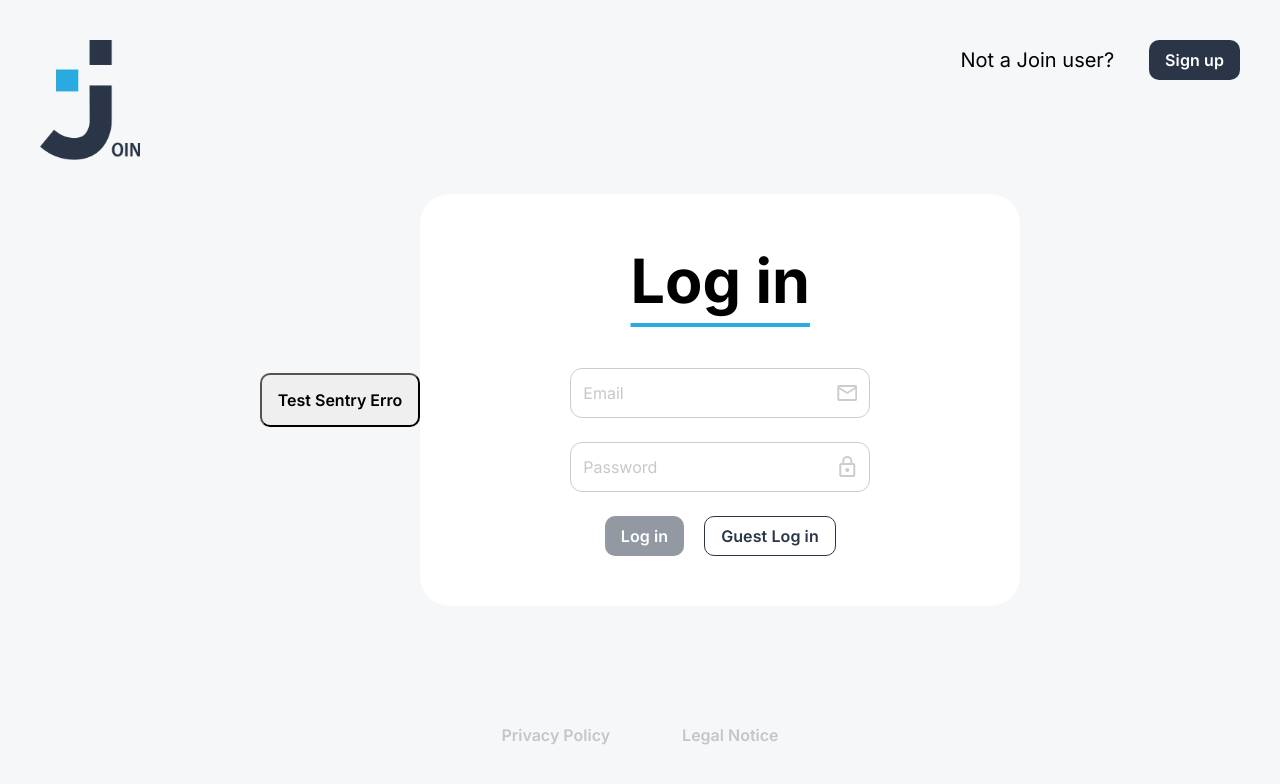
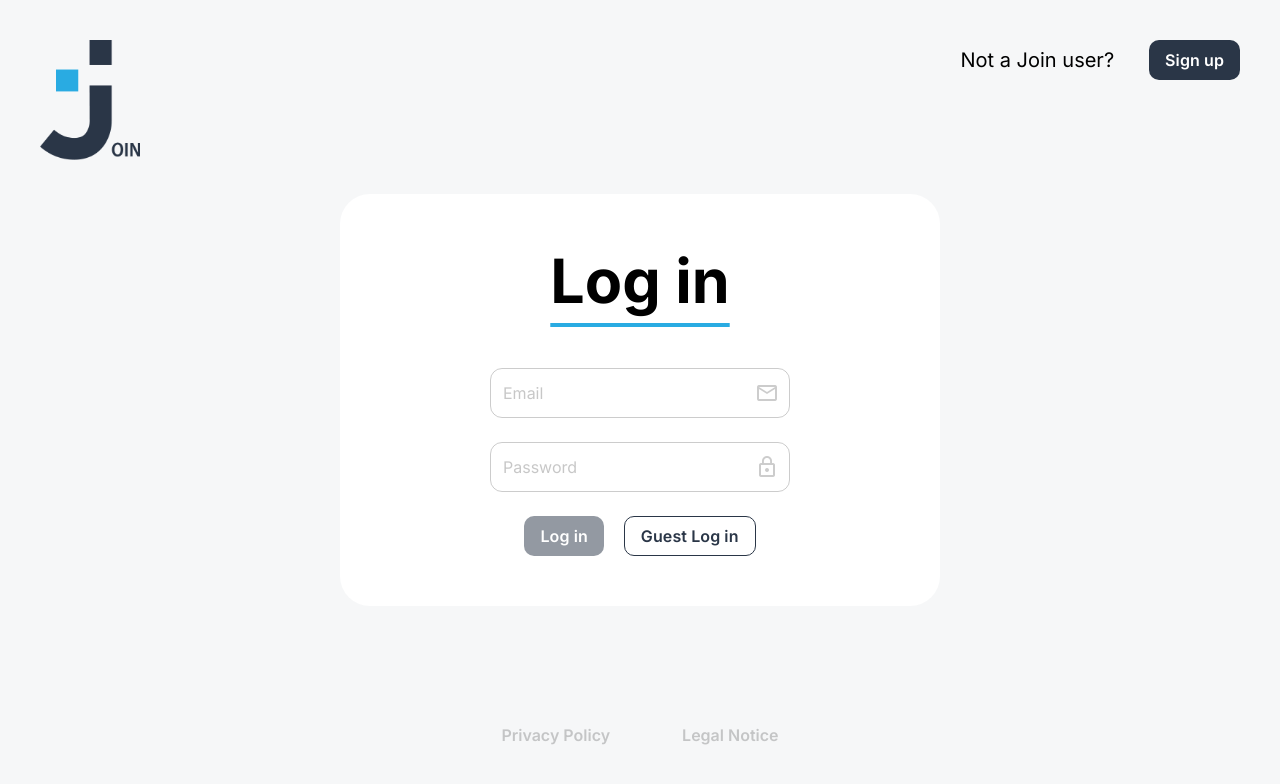
Before and after one commit to AlbinSchmid/Join-Frontend, an Angular app: page / in a window 1280 px wide. Shown: the top 784 px of the page. Built offline with nearby package versions, Linux system fonts and the light colour scheme.

Commit message:
now Sentry is working

```diff
--- a/src/app/log-in/log-in.component.html
+++ b/src/app/log-in/log-in.component.html
@@ -1,5 +1,4 @@
 <section>
-    <button (click)="throwTestError()">Test Sentry Erro</button>
     <div class="logo-background" [ngClass]="{'start-animation': dashboardService.showStartAnimation}" #animation>
         <img src="assets/img/join-logo-blue.png" alt="join-logo-blue" class="logo">
     </div>
--- a/src/app/log-in/log-in.component.ts
+++ b/src/app/log-in/log-in.component.ts
@@ -23,9 +23,6 @@ export class LogInComponent {
     dashboardService = inject(DashboardService);
     router = inject(Router);
 
-    public throwTestError(): void {
-        throw new Error("Das ist ein Testfehler!");
-    }
 
     /**
      * Navigates the user to the sign-up page.
```
